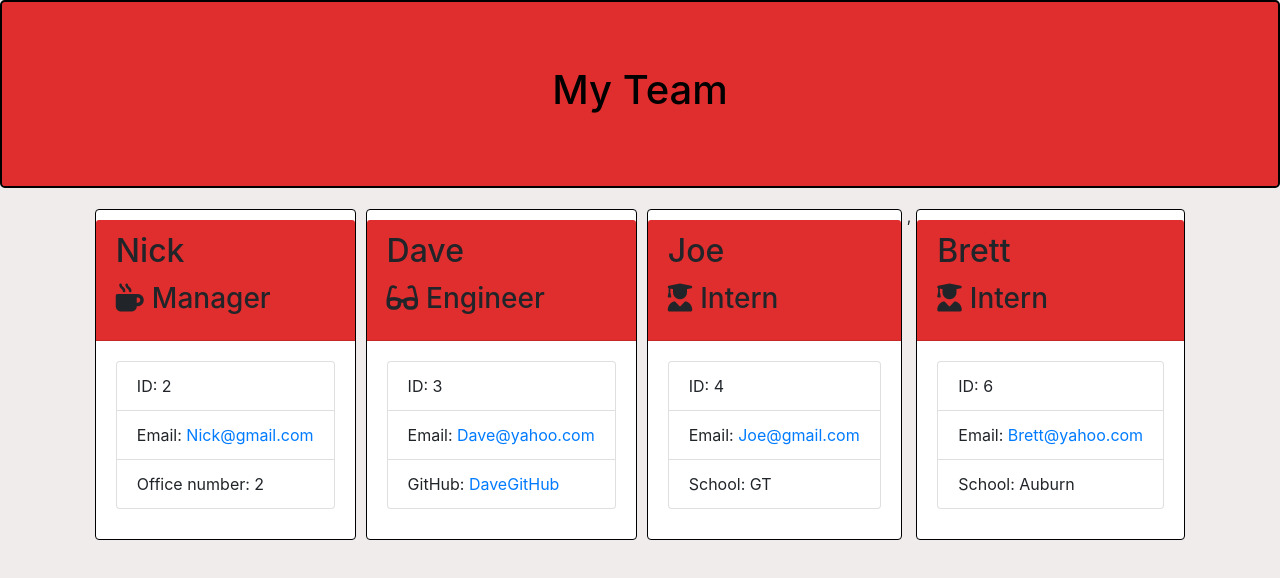
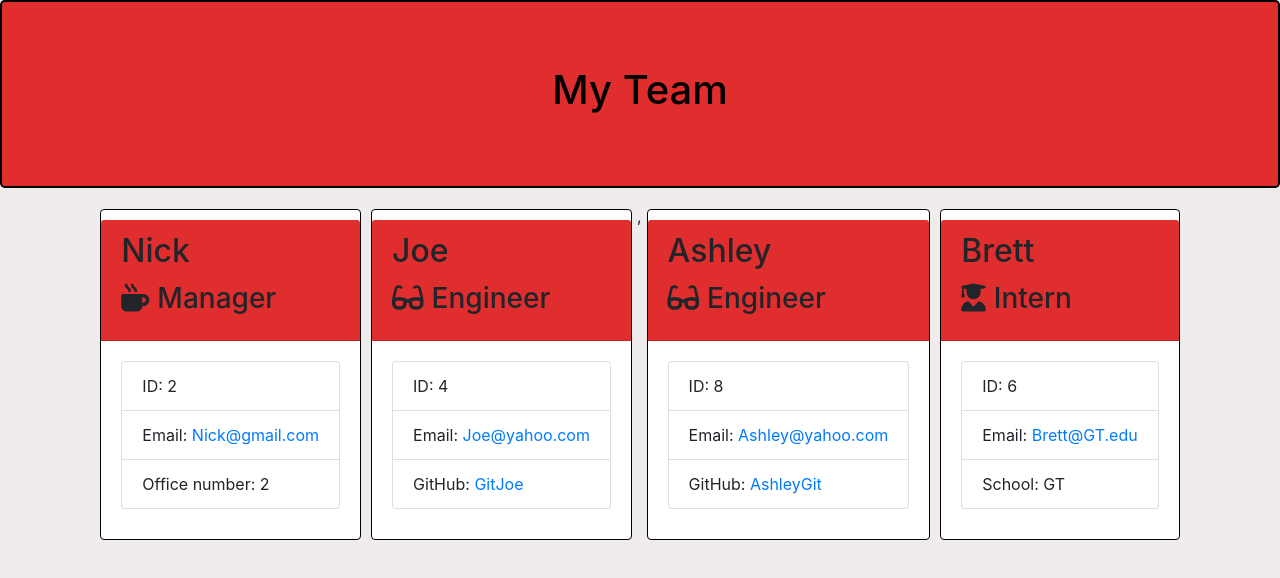
Before and after one commit to pettisnick/HW-10-Template-Engine---Employee-Summary, a website: page Develop/output/team.html in a window 1280 px wide. Drawn offline with nearby package versions, Linux system fonts and the light colour scheme.

```diff
--- a/Develop/output/team.html
+++ b/Develop/output/team.html
@@ -38,32 +38,33 @@
 </div>
 <div class="card employee-card">
     <div class="card-header">
-        <h2 class="card-title">Dave</h2>
+        <h2 class="card-title">Joe</h2>
         <h3 class="card-title"><i class="fas fa-glasses mr-2"></i>Engineer</h3>
     </div>
     <div class="card-body">
         <ul class="list-group">
-            <li class="list-group-item">ID: 3</li>
-            <li class="list-group-item">Email: <a href="mailto:Dave@yahoo.com">Dave@yahoo.com</a></li>
-            <li class="list-group-item">GitHub: <a href="https://github.com/DaveGitHub" target="_blank" rel="noopener noreferrer">DaveGitHub</a></li>
+            <li class="list-group-item">ID: 4</li>
+            <li class="list-group-item">Email: <a href="mailto:Joe@yahoo.com">Joe@yahoo.com</a></li>
+            <li class="list-group-item">GitHub: <a href="https://github.com/GitJoe" target="_blank" rel="noopener noreferrer">GitJoe</a></li>
+        </ul>
+    </div>
+</div>
+<!-- for every enginerr you have, you;ll have one of these divs-->
+<!-- or take html from this and put it in a template literal -->,<div class="card employee-card">
+    <div class="card-header">
+        <h2 class="card-title">Ashley</h2>
+        <h3 class="card-title"><i class="fas fa-glasses mr-2"></i>Engineer</h3>
+    </div>
+    <div class="card-body">
+        <ul class="list-group">
+            <li class="list-group-item">ID: 8</li>
+            <li class="list-group-item">Email: <a href="mailto:Ashley@yahoo.com">Ashley@yahoo.com</a></li>
+            <li class="list-group-item">GitHub: <a href="https://github.com/AshleyGit" target="_blank" rel="noopener noreferrer">AshleyGit</a></li>
         </ul>
     </div>
 </div>
 <!-- for every enginerr you have, you;ll have one of these divs-->
 <!-- or take html from this and put it in a template literal --><div class="card employee-card">
-    <div class="card-header">
-        <h2 class="card-title">Joe</h2>
-        <h3 class="card-title"><i class="fas fa-user-graduate mr-2"></i>Intern</h3>
-    </div>
-    <div class="card-body">
-        <ul class="list-group">
-            <li class="list-group-item">ID: 4</li>
-            <li class="list-group-item">Email: <a href="mailto:Joe@gmail.com">Joe@gmail.com</a></li>
-            <li class="list-group-item">School: GT</li>
-        </ul>
-    </div>
-</div>
-,<div class="card employee-card">
     <div class="card-header">
         <h2 class="card-title">Brett</h2>
         <h3 class="card-title"><i class="fas fa-user-graduate mr-2"></i>Intern</h3>
@@ -71,8 +72,8 @@
     <div class="card-body">
         <ul class="list-group">
             <li class="list-group-item">ID: 6</li>
-            <li class="list-group-item">Email: <a href="mailto:Brett@yahoo.com">Brett@yahoo.com</a></li>
-            <li class="list-group-item">School: Auburn</li>
+            <li class="list-group-item">Email: <a href="mailto:Brett@GT.edu">Brett@GT.edu</a></li>
+            <li class="list-group-item">School: GT</li>
         </ul>
     </div>
 </div>
```
